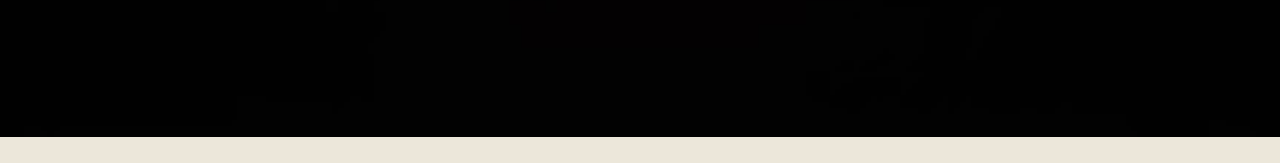
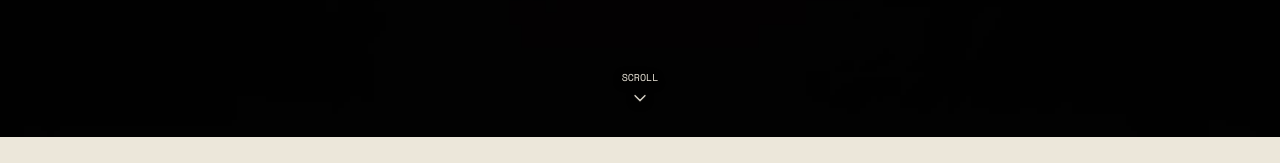
Before and after one commit to unclepauliees/rhapsody-investor-deck, a Next.js app: page / in a window 1280 px wide. Shown: the part 663-826 px from the top of the page. Built offline with nearby package versions, Linux system fonts and the light colour scheme.

Commit message:
Add entry scroll indicator to hero

```diff
--- a/components/vendor/aperture-hero.tsx
+++ b/components/vendor/aperture-hero.tsx
@@ -11,6 +11,7 @@
 import { useEffect, useRef } from "react";
 import { motion, useMotionValue, useTransform } from "framer-motion";
 import Image from "next/image";
+import { ChevronDown } from "lucide-react";
 import { withBasePath } from "@/lib/base-path";
 
 export function ApertureHero() {
@@ -69,6 +70,7 @@ export function ApertureHero() {
   const revealRotateX = useTransform(progress, [0.78, 0.94], [70, 0]);
   const revealScale = useTransform(progress, [0.78, 0.94], [0.6, 1]);
   const revealZ = useTransform(progress, [0.78, 0.94], [-500, 0]);
+  const scrollHintOpacity = useTransform(progress, [0, 0.08, 0.22], [1, 1, 0]);
 
   return (
     <div ref={ref} className="relative h-[260vh]">
@@ -143,6 +145,17 @@ export function ApertureHero() {
             </p>
           </motion.div>
         </div>
+        <motion.div
+          aria-hidden="true"
+          style={{ opacity: scrollHintOpacity }}
+          className="pointer-events-none absolute inset-x-0 bottom-[max(24px,env(safe-area-inset-bottom))] flex flex-col items-center gap-2 text-paper drop-shadow-[0_2px_4px_rgba(0,0,0,0.8)]"
+        >
+          <span className="font-mono-rh text-[10px] uppercase">Scroll</span>
+          <ChevronDown
+            className="size-5 motion-safe:animate-bounce"
+            strokeWidth={1.5}
+          />
+        </motion.div>
       </div>
     </div>
   );
```
